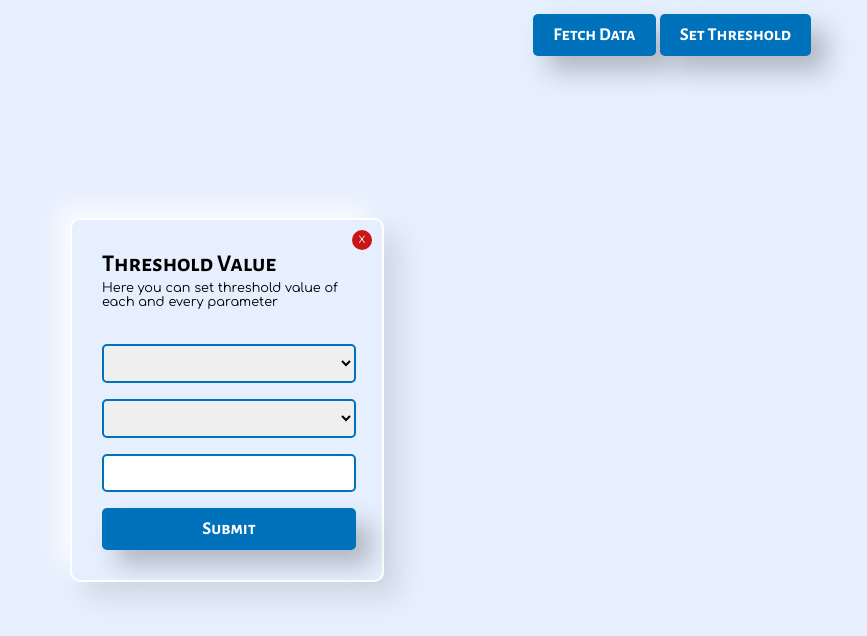
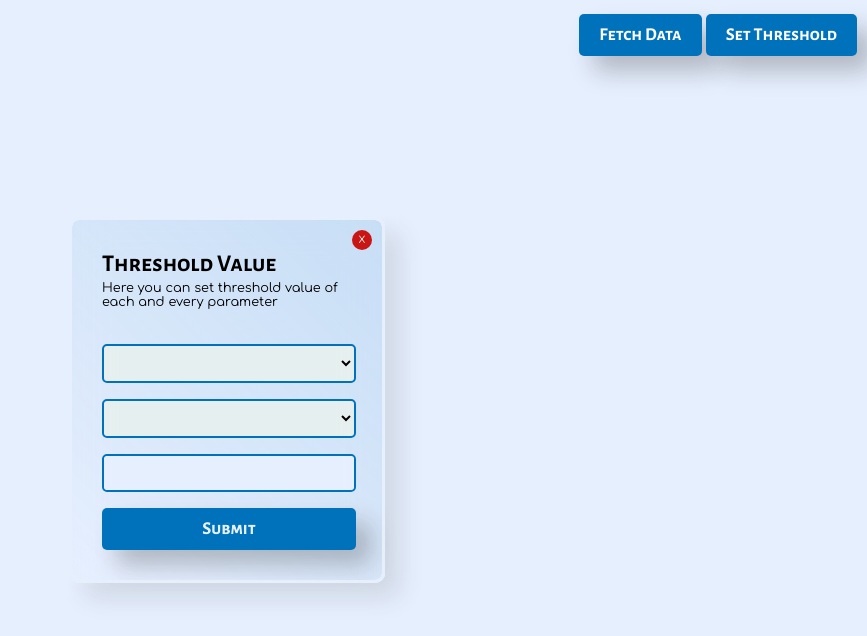
Before and after one commit to SheharyarSMAdil/loham-dashboard, an Electron app: page mainWindow.html in a window 1280 px wide. Both pictures are taken after a click on the button "Set Threshold". Shown: the whole page, without its empty margins (413-1280 px from the left). Drawn offline with Linux system fonts and the light colour scheme; no server answers.

Commit message:
add gitignore, minor changes in styling

```diff
--- a/assets/style/style.css
+++ b/assets/style/style.css
@@ -6,11 +6,33 @@
     --valid-light:#00bc6422;
     --invalid:#c40f0f;
     --invalid-light:#c40f0f22;
+    --background-color:#e6effe;
 }
+
+/* width */
+::-webkit-scrollbar {
+    width: 5px;
+  }
+
+  /* Track */
+  ::-webkit-scrollbar-track {
+    background: #f1f1f1;
+  }
+
+  /* Handle */
+  ::-webkit-scrollbar-thumb {
+    background: #888;
+    border-radius: 5px;
+  }
+
+  /* Handle on hover */
+  ::-webkit-scrollbar-thumb:hover {
+    background: #555;
+  }
 
 
 body{
-    background-color: #e6effe;
+    background-color: var(--background-color);
 }
 table {
     border-collapse: collapse;
@@ -40,6 +62,8 @@ tr:nth-child(even) {
     align-items: flex-end;
     justify-content: flex-end;
     gap: 1rem;
+    position: fixed;
+    right: 10px;
 }
 
 .ee-button{
@@ -94,6 +118,7 @@ tr:nth-child(even) {
     flex-direction: column;
     box-shadow: -15px -15px 25px #fffa, 15px 15px 25px #4442;
     color: var(--theme-color);
+
 }
 
 .card[data-threshold='valid']{
@@ -139,11 +164,11 @@ tr:nth-child(even) {
 }
 
 .thresholdCard{
-    position: absolute;
+    position: fixed;
     left: 50%;
     top: 50%;
     transform: translate(-50%,-50%);
-    border:2px solid #fff;
+    border:3px solid #fff;
     border-radius: 10px;
     display: flex;
     justify-content: space-between;
@@ -153,11 +178,14 @@ tr:nth-child(even) {
     width: 250px;
     height: 300px;
     z-index: 20;
-    /* background-color: #e6effe; */
+    /* background-color: var(--background-color); */
     backdrop-filter:  blur(20px);
     display: none;
     padding: 30px;
     font-family: 'Comfortaa', cursive;
+    transition: all 0.3s cubic-bezier(0.175, 0.885, 0.32, 1.275);
+    background:linear-gradient(45deg, transparent 0%, var(--theme-color-light) 100% );
+    mix-blend-mode: darken;
 }
 
 .thresholdCard .closeButton{
```
